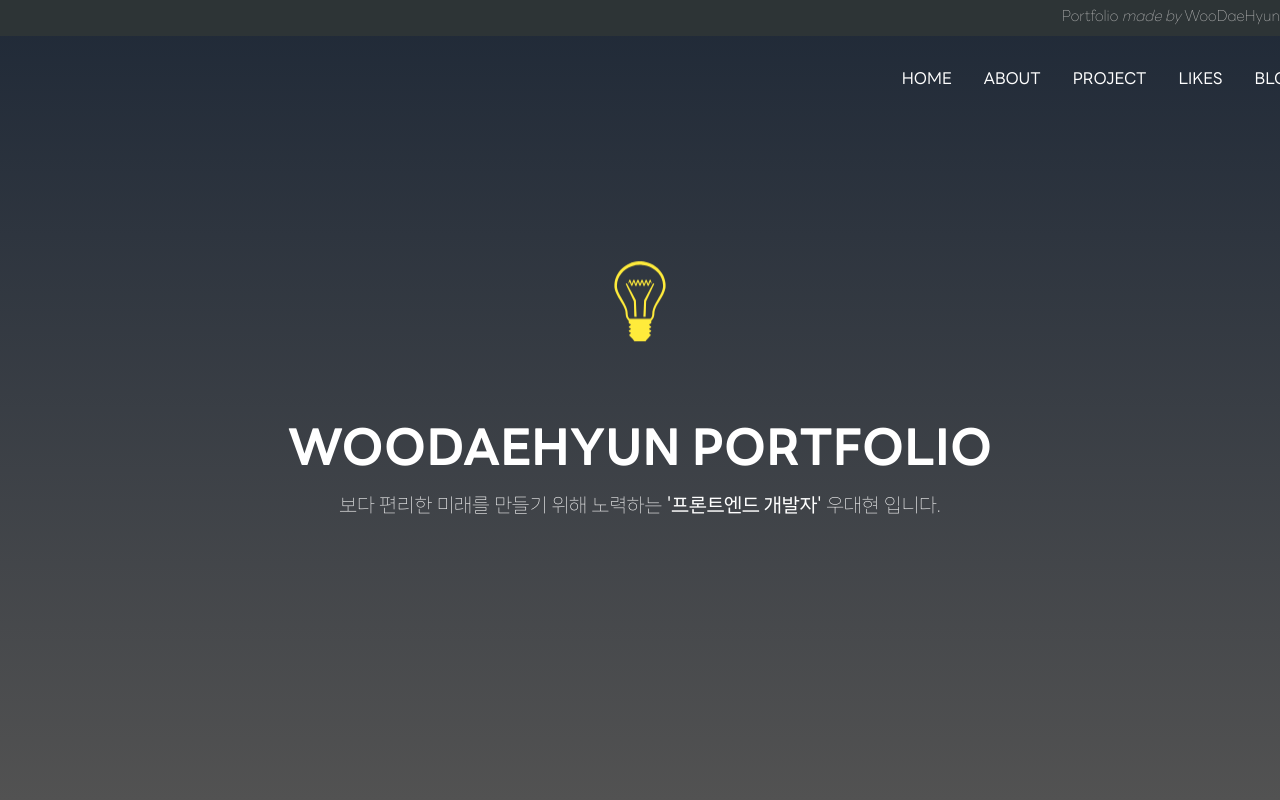
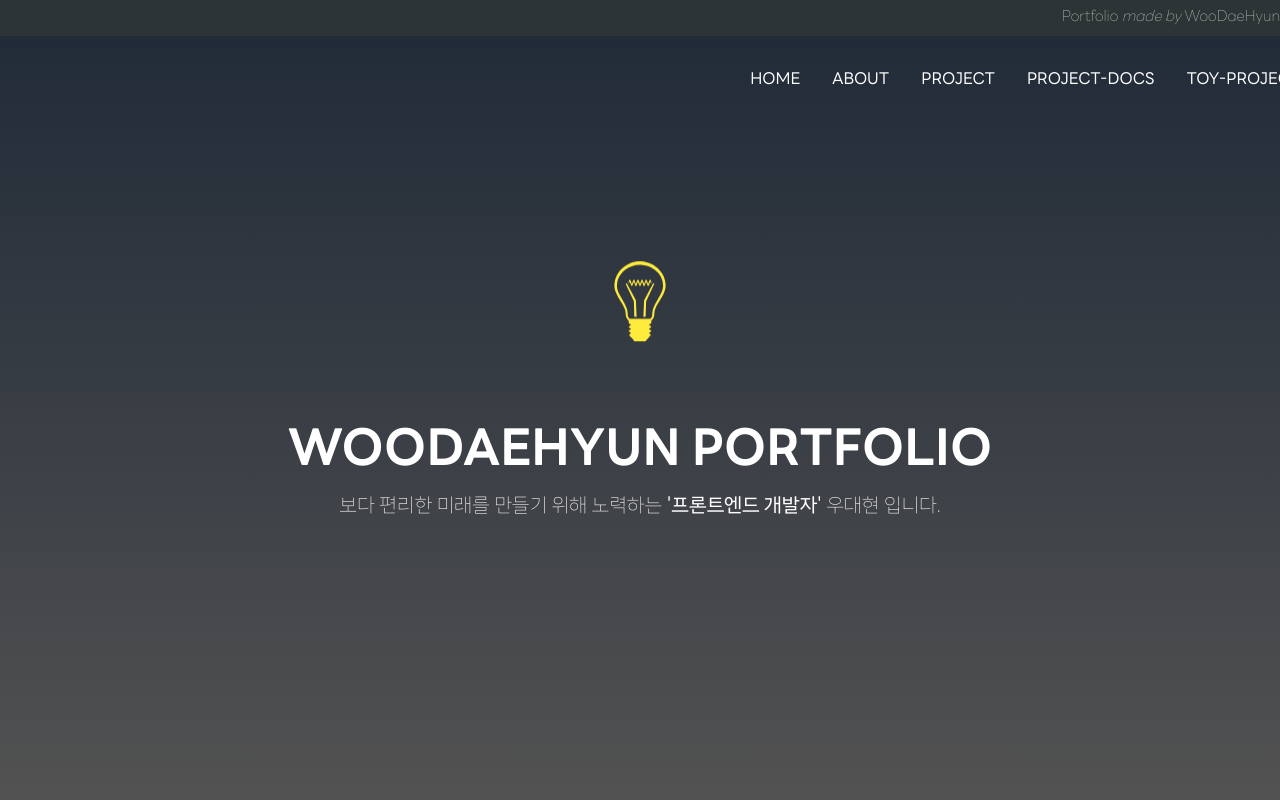
Before and after one commit to WooDaeHyun/woodaefolio, a Next.js app: page / in a window 1280 px wide. Shown: the top 800 px of the page. Built offline with nearby package versions, Linux system fonts and the light colour scheme.

Commit message:
feat: 네비게이션 메뉴 변경 및 flowbite 설치

```diff
--- a/package.json
+++ b/package.json
@@ -15,6 +15,8 @@
     "autoprefixer": "10.4.14",
     "eslint": "8.45.0",
     "eslint-config-next": "13.4.10",
+    "flowbite": "^1.7.0",
+    "flowbite-react": "^0.4.11",
     "next": "13.4.10",
     "postcss": "8.4.26",
     "react": "18.2.0",
--- a/src/components/Intro.tsx
+++ b/src/components/Intro.tsx
@@ -14,7 +14,7 @@ const Intro = () => {
           <div className="m-auto flex w-[1300px] items-center justify-between">
             <div className="logo">{/* logo 넣어야함 */}</div>
             <ul className="gnb font-xs mt-8 flex gap-8 text-2xs text-white">
-              {['HOME', 'ABOUT', 'PROJECT', 'LIKES', 'BLOG'].map(
+              {['HOME', 'ABOUT', 'PROJECT', 'PROJECT-DOCS', 'TOY-PROJECT'].map(
                 (value, index) => (
                   <li className="hover:text-[#333]" key={index}>
                     <a href="#none">{value}</a>
--- a/tailwind.config.js
+++ b/tailwind.config.js
@@ -1,6 +1,7 @@
 /** @type {import('tailwindcss').Config} */
 module.exports = {
   content: [
+    './node_modules/flowbite-react/**/*.js',
     './src/pages/**/*.{js,ts,jsx,tsx,mdx}',
     './src/components/**/*.{js,ts,jsx,tsx,mdx}',
     './src/app/**/*.{js,ts,jsx,tsx,mdx}',
@@ -45,5 +46,5 @@ module.exports = {
       }
     }
   },
-  plugins: []
+  plugins: [require('flowbite/plugin')]
 };
```
Also changed, not shown: src/components/test.tsx (added), 1 other file (tests, documents, lock files or other folders).
